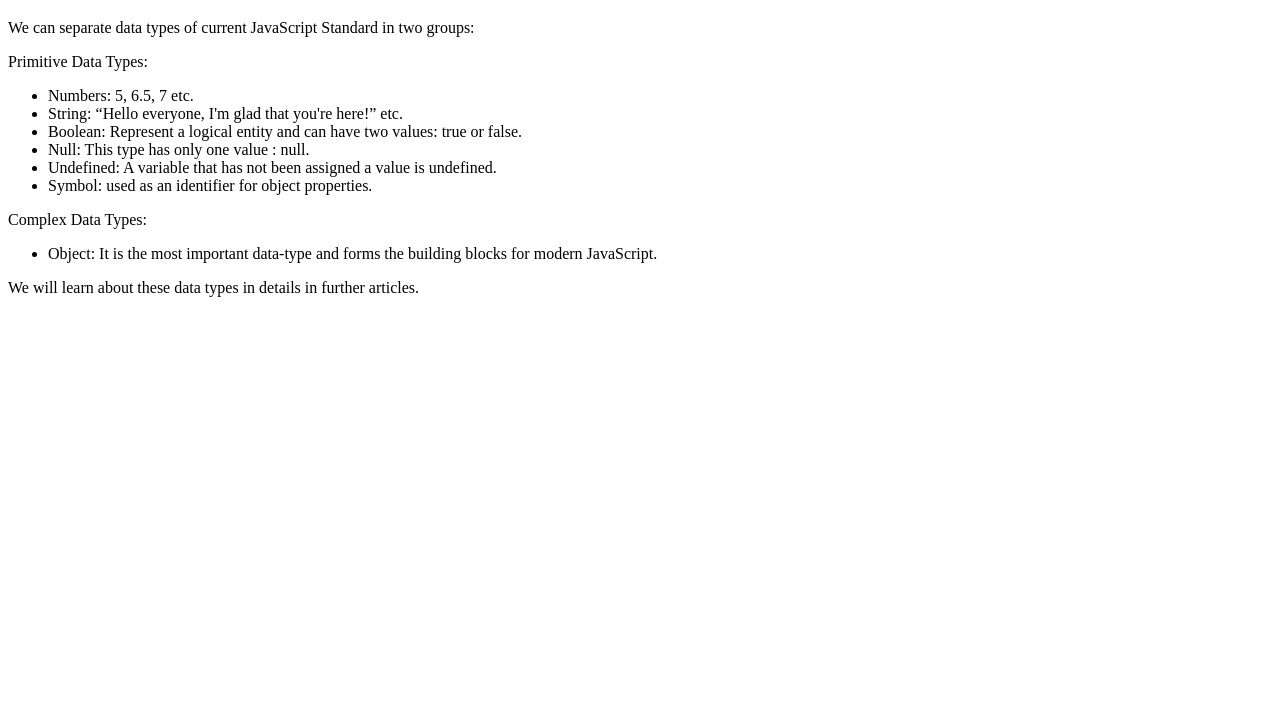
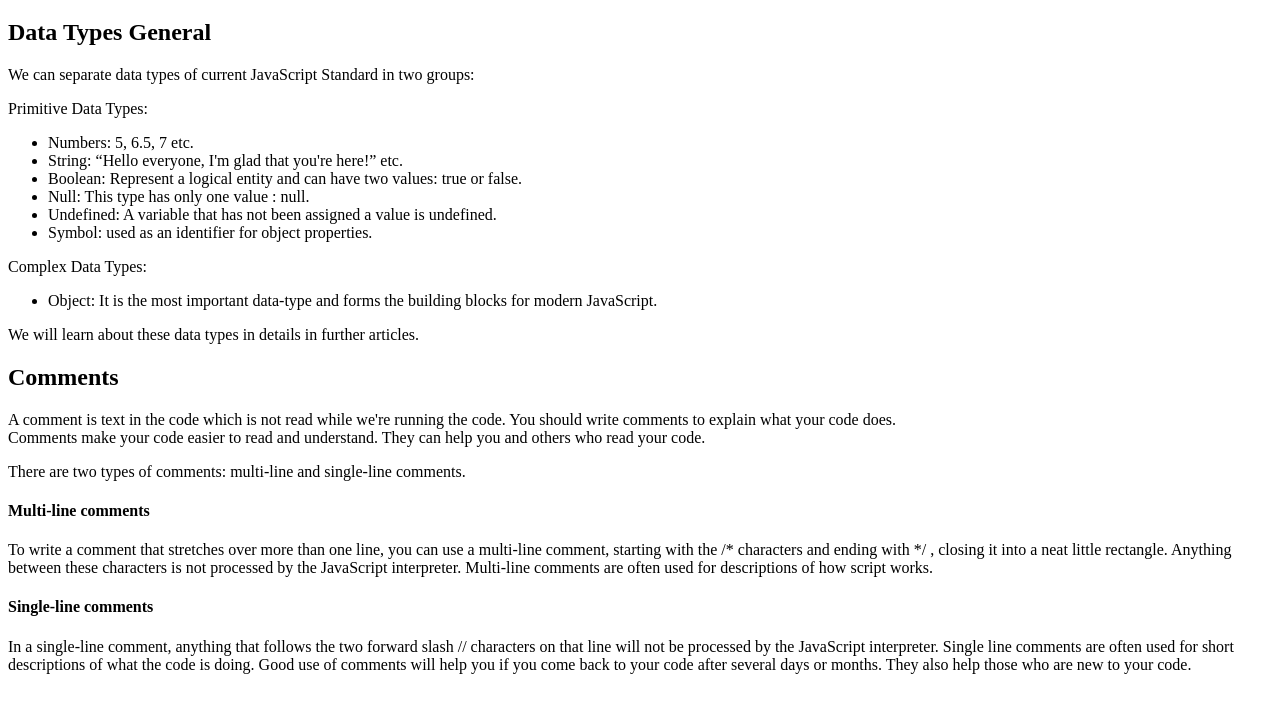
Before and after one commit to MilosTanaskovic/JS-CodeDancing-Bootcamp, a plain HTML site: page 01_Variables_and_Data_Types/Data_Types/index.html in a window 1280 px wide. Shown: the part 61-774 px from the top of the page. Drawn offline with Linux system fonts and the light colour scheme.

Commit message:
Comments

```diff
--- a/01_Variables_and_Data_Types/Data_Types/index.html
+++ b/01_Variables_and_Data_Types/Data_Types/index.html
@@ -12,6 +12,7 @@
     </header>
     <main>
         <section>
+            <h2>Data Types General</h2>
             <p>We can separate data types of current JavaScript Standard in two groups:</p>
             <bold>Primitive Data Types:</bold>
             <ul>
@@ -28,6 +29,22 @@
             </ul>
             <p>We will learn about these data types in details in further articles.</p>
         </section>
+        <section>
+            <h2>Comments</h2>
+            <p>A comment is text in the code which is not read while we're running the code. You should write comments to explain what your code does.<br />
+
+                Comments make your code easier to read and understand. They can help you and others who read your code.</p>
+            <p>There are two types of comments: multi-line and single-line comments.</p>
+            <h4>Multi-line comments</h4>
+            <p>To write a comment that stretches over more than one line, you can use a multi-line comment, starting with the /* characters and ending with */ , closing it into a neat little rectangle. Anything between these characters is not processed by the JavaScript interpreter.
+
+                Multi-line comments are often used for descriptions of how script works.</p>
+            <h4>Single-line comments</h4>
+                <p>In a single-line comment, anything that follows the two forward slash // characters on that line will not be processed by the JavaScript interpreter. Single line comments are often used for short descriptions of what the code is doing.
+
+                    Good use of comments will help you if you come back to your code after several days or months. They also help those who are new to your code.</p>
+
+        </section>
     </main>
     <footer>
 
```
